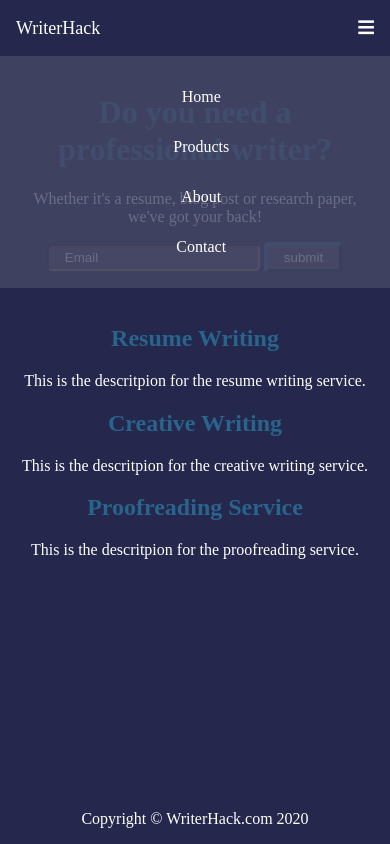
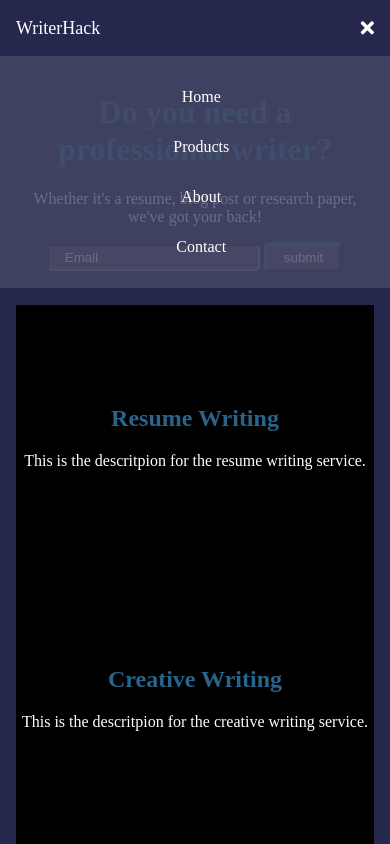
Before and after one commit to dlutrick/WriterHack, a plain HTML site: page index.html in a window 390 px wide. Both pictures are taken after a click on the icon 374 px from the left and 28 px from the top of the page. Shown: the top 844 px of the page. Drawn offline with Linux system fonts and the light colour scheme.

Commit message:
added toggle button functionality

```diff
--- a/css/main.css
+++ b/css/main.css
@@ -66,7 +66,6 @@ body {
 
 /* Footer */
 .copyright {
-  position: fixed;
   left: 0;
   bottom: 0;
   width: 100%;
@@ -88,7 +87,7 @@ body {
 
   #toggle_button {
     padding: 1.1rem 1rem 0 0;
-    font-size: large;
+    font-size: larger;
     cursor: pointer;
   }
 
@@ -120,5 +119,7 @@ body {
 
   .card {
     text-align: center;
+    background-color: black;
+    padding: 5rem 0 5rem 0;
   }
 }
--- a/index.html
+++ b/index.html
@@ -16,11 +16,7 @@
     <div class="home_header">
       <nav class="navbar">
         <p class="logo">WriterHack</p>
-        <i
-          class="fas fa-bars"
-          id="toggle_button"
-          onclick="toggleMenu(); toggleMenuIcon();"
-        ></i>
+        <i class="fas fa-bars" id="toggle_button" onclick="toggleMenu()"></i>
         <ul class="nav_links" id="menu">
           <li class="nav_link">Home</li>
           <li class="nav_link">Products</li>
--- a/index.js
+++ b/index.js
@@ -1,11 +1,12 @@
 // Dropdown Menu Functionality
+
 const toggleMenu = () => {
   let menu = document.getElementById("menu");
   menu.classList.toggle("show_menu");
 };
 
-const toggleMenuIcon = () => {
-  let icon = document.getElementById("toggle_button");
-  icon.classList.toggle("fas fa-bars");
-  icon.classList.toggle("fas fa-times");
+const classToggle = () => {
+  document.getElementById("toggle_button").classList.toggle("fa-bars");
+  document.getElementById("toggle_button").classList.toggle("fa-times");
 };
+document.querySelector(".fa-bars").addEventListener("click", classToggle);
```
